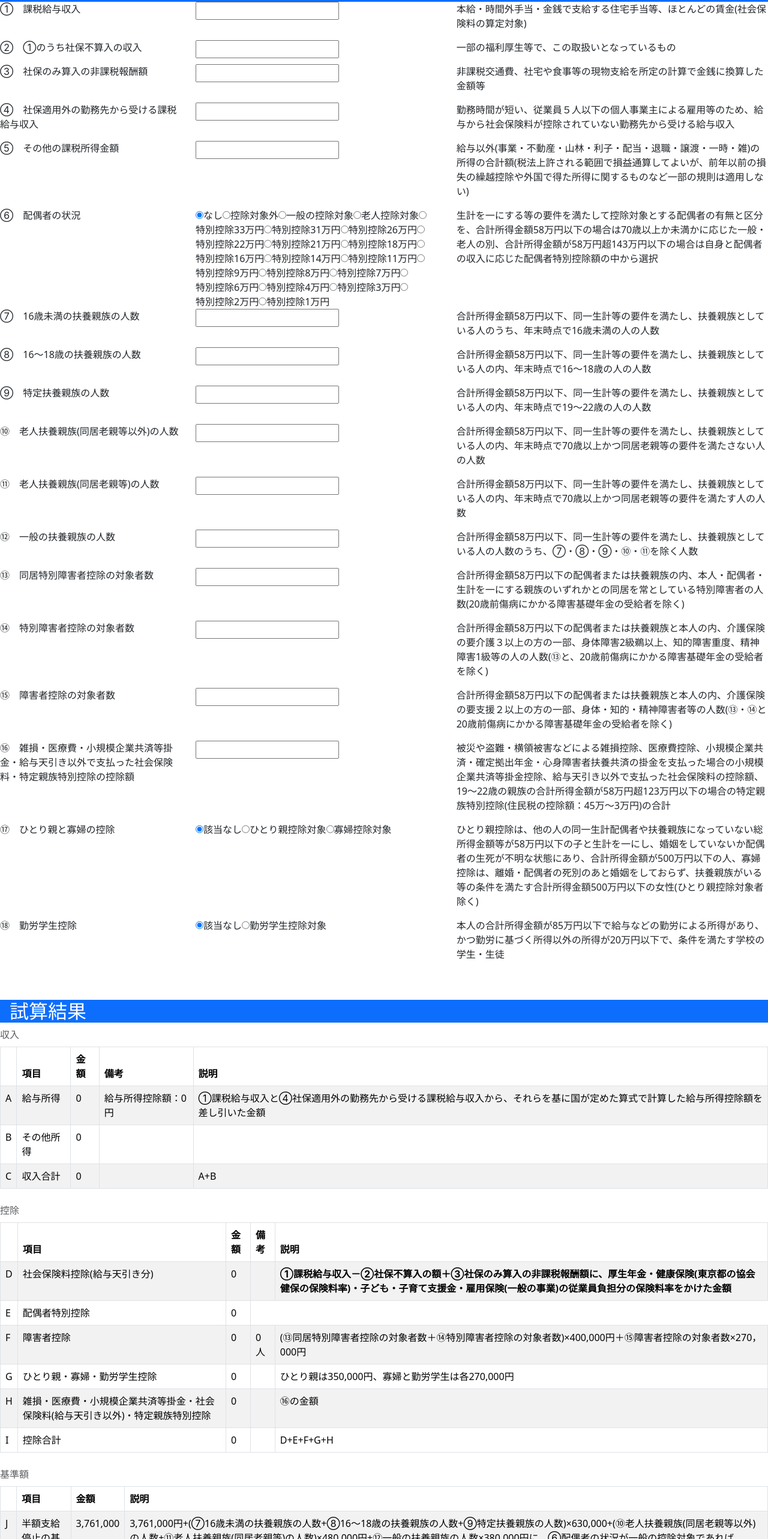
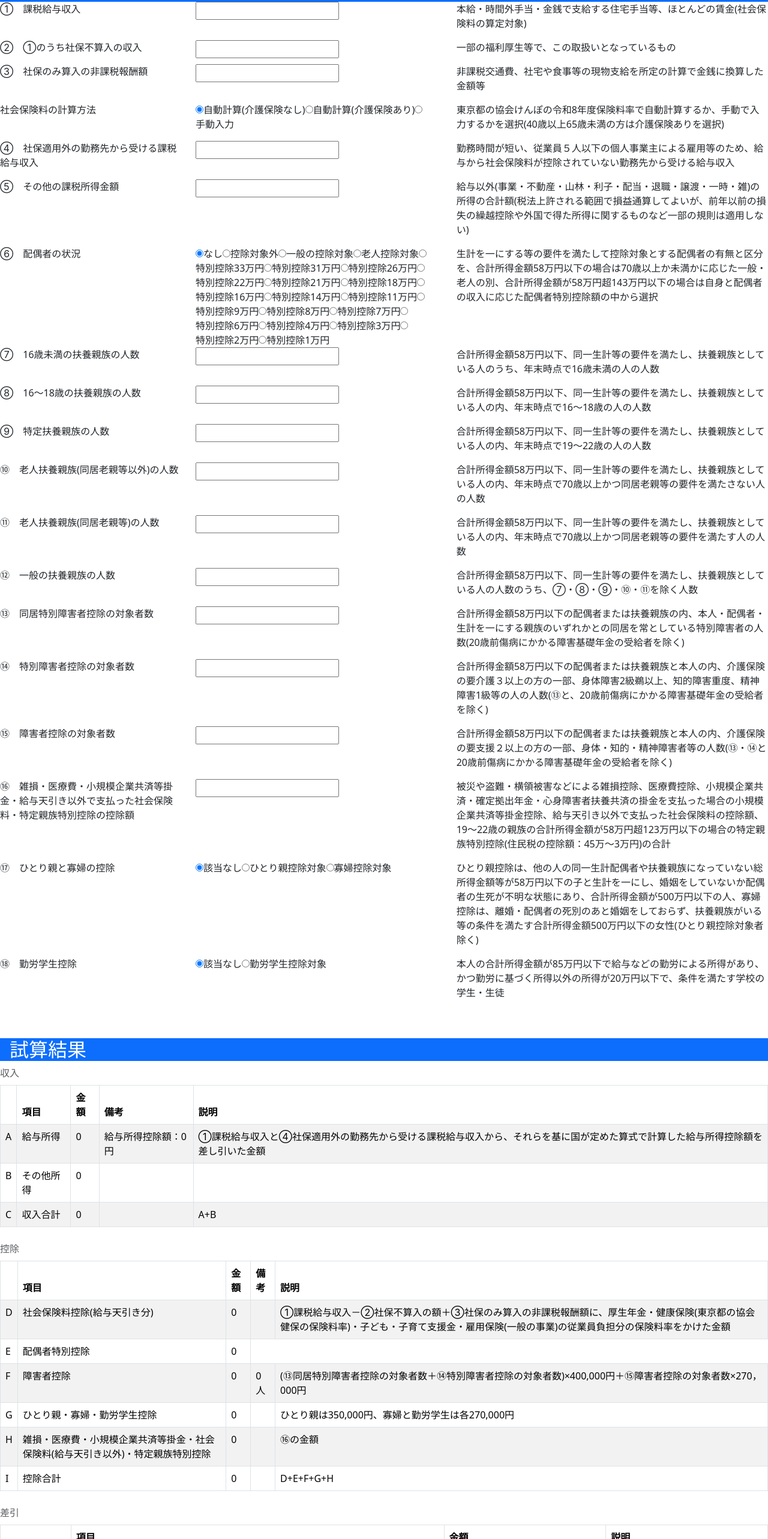
Before and after one commit to actlaboratory/SSS, a React (Vite) app: page / in a window 1280 px wide. Shown: the part 234-2800 px from the top of the page at 60% size. Built offline with nearby package versions, Linux system fonts and the light colour scheme.

Commit message:
社保の手動入力に対応

```diff
--- a/src/App.tsx
+++ b/src/App.tsx
@@ -22,6 +22,8 @@ type param = {
     tokubetsu_shougai: number,
     shougai: number,
 
+    shaho_type: number,
+    shaho_manual: number,
     koujo: number,
     dokushin_type: number,
     gakusei_type: number,
@@ -47,6 +49,8 @@ const App: React.FC = () => {
         tokubetsu_shougai: 0,
         shougai: 0,
 
+        shaho_type: 0,
+        shaho_manual: 0,
         koujo: 0,
         dokushin_type: 0,
         gakusei_type: 0,
@@ -70,14 +74,19 @@ const App: React.FC = () => {
         }
     }
 
-    function calcShaho(v: number): number {
-        return Math.round(v * (0.0915 + 0.04925 + 0.00115 + 0.005))
+    function calcShaho(v: number, kaigo: boolean): number {
+        return Math.round(v * (0.0915 + 0.04925 + 0.00115 + 0.005 + (kaigo ? 0.0081 : 0)))
     }
 
     const kyuuyo_shotoku_koujo = calcKyuuyoshotokuKoujo(params["kyuuyo_shuunyuu"] + params["shahogai_kyuuyo"])
     const kyuuyo_shotoku = params["kyuuyo_shuunyuu"] + params["shahogai_kyuuyo"] - kyuuyo_shotoku_koujo
     const shotoku = kyuuyo_shotoku + params["sonota_shotoku"]
-    const shaho = calcShaho(params["kyuuyo_shuunyuu"] - params["kyuuyo_shuunyuu_shaho_fusannyuu"] + params["shahonomi_shuunyuu"])
+    const shaho = params["shaho_type"] === 2
+        ? params["shaho_manual"]
+        : calcShaho(
+            params["kyuuyo_shuunyuu"] - params["kyuuyo_shuunyuu_shaho_fusannyuu"] + params["shahonomi_shuunyuu"],
+            params["shaho_type"] === 1
+        )
     const haiguusha_tokubetsu_koujo = params["haiguusha_type"] > 0 ? params["haiguusha_type"] * 10000 : 0;
 
     const shougaisha_koujo = (params["doukyo_tokubetsu_shougai"] + params["tokubetsu_shougai"]) * 400000 + params["shougai"] * 270000;
@@ -156,6 +165,34 @@ const App: React.FC = () => {
                     setParams({...params, "shahonomi_shuunyuu": Number(e.target.value)})
                 }}
             />
+
+            <InputRadioRow
+                title="社会保険料の計算方法"
+                name="shaho_type"
+                values={{
+                    "自動計算(介護保険なし)": "0",
+                    "自動計算(介護保険あり)": "1",
+                    "手動入力": "2"
+                }}
+                selected={"" + params["shaho_type"]}
+                description="東京都の協会けんぽの令和8年度保険料率で自動計算するか、手動で入力するかを選択(40歳以上65歳未満の方は介護保険ありを選択)"
+                onChange={(e: React.ChangeEvent<HTMLInputElement>) => {
+                    setParams({...params, "shaho_type": Number(e.target.value)})
+                }}
+            />
+
+            {params["shaho_type"] === 2 && (
+                <InputRow
+                    id="shaho_manual"
+                    name="社会保険料(手動入力)"
+                    type="number"
+                    min={0}
+                    description="給与天引きされている社会保険料(厚生年金・健康保険・介護保険・雇用保険・子ども子育て支援金等)の年額を入力"
+                    onChange={(e: React.ChangeEvent<HTMLInputElement>) => {
+                        setParams({...params, "shaho_manual": Number(e.target.value)})
+                    }}
+                />
+            )}
 
             <InputRow
                 id="shahogai_kyuuyo"
@@ -460,8 +497,11 @@ const App: React.FC = () => {
                     <td>D</td>
                     <td>社会保険料控除(給与天引き分)</td>
                     <td>{shaho.toLocaleString()}</td>
-                    <th></th>
-                    <th>①課税給与収入－②社保不算入の額＋③社保のみ算入の非課税報酬額に、厚生年金・健康保険(東京都の協会健保の保険料率)・子ども・子育て支援金・雇用保険(一般の事業)の従業員負担分の保険料率をかけた金額</th>
+                    <td></td>
+                    <td>{params["shaho_type"] === 2
+                        ? "手動入力された金額"
+                        : "①課税給与収入－②社保不算入の額＋③社保のみ算入の非課税報酬額に、厚生年金・健康保険(東京都の協会健保の保険料率)" + (params["shaho_type"] === 1 ? "・介護保険" : "") + "・子ども・子育て支援金・雇用保険(一般の事業)の従業員負担分の保険料率をかけた金額"
+                    }</td>
                 </tr>
                 <tr>
                     <td>E</td>
@@ -501,6 +541,27 @@ const App: React.FC = () => {
 
             <Table striped bordered hover
                    style={{captionSide: "top"}}>
+                <caption>差引</caption>
+                <thead>
+                <tr>
+                    <th></th>
+                    <th>項目</th>
+                    <th>金額</th>
+                    <th>説明</th>
+                </tr>
+                </thead>
+                <tbody>
+                <tr>
+                    <td>J</td>
+                    <td>判定対象金額</td>
+                    <td>{(shotoku - koujo).toLocaleString()}</td>
+                    <td>C－I</td>
+                </tr>
+                </tbody>
+            </Table>
+
+            <Table striped bordered hover
+                   style={{captionSide: "top"}}>
                 <caption>基準額</caption>
                 <thead>
                 <tr>
@@ -512,13 +573,13 @@ const App: React.FC = () => {
                 </thead>
                 <tbody>
                 <tr>
-                    <td>J</td>
+                    <td>K</td>
                     <td>半額支給停止の基準額</td>
                     <td>{(3761000 + kasan).toLocaleString()}</td>
                     <td>3,761,000円+(⑦16歳未満の扶養親族の人数+⑧16～18歳の扶養親族の人数+⑨特定扶養親族の人数)×630,000+(⑩老人扶養親族(同居老親等以外)の人数+⑪老人扶養親族(同居老親等)の人数)×480,000円+⑫一般の扶養親族の人数×380,000円に、⑥配偶者の状況が一般の控除対象であれば380,000円、老人控除対象であれば480,000円を加算した金額</td>
                 </tr>
                 <tr>
-                    <td>K</td>
+                    <td>L</td>
                     <td>全額支給停止の基準額</td>
                     <td>{(4794000 + kasan).toLocaleString()}</td>
                     <td>4,794,000円+上段と同じ加算額</td>
```
